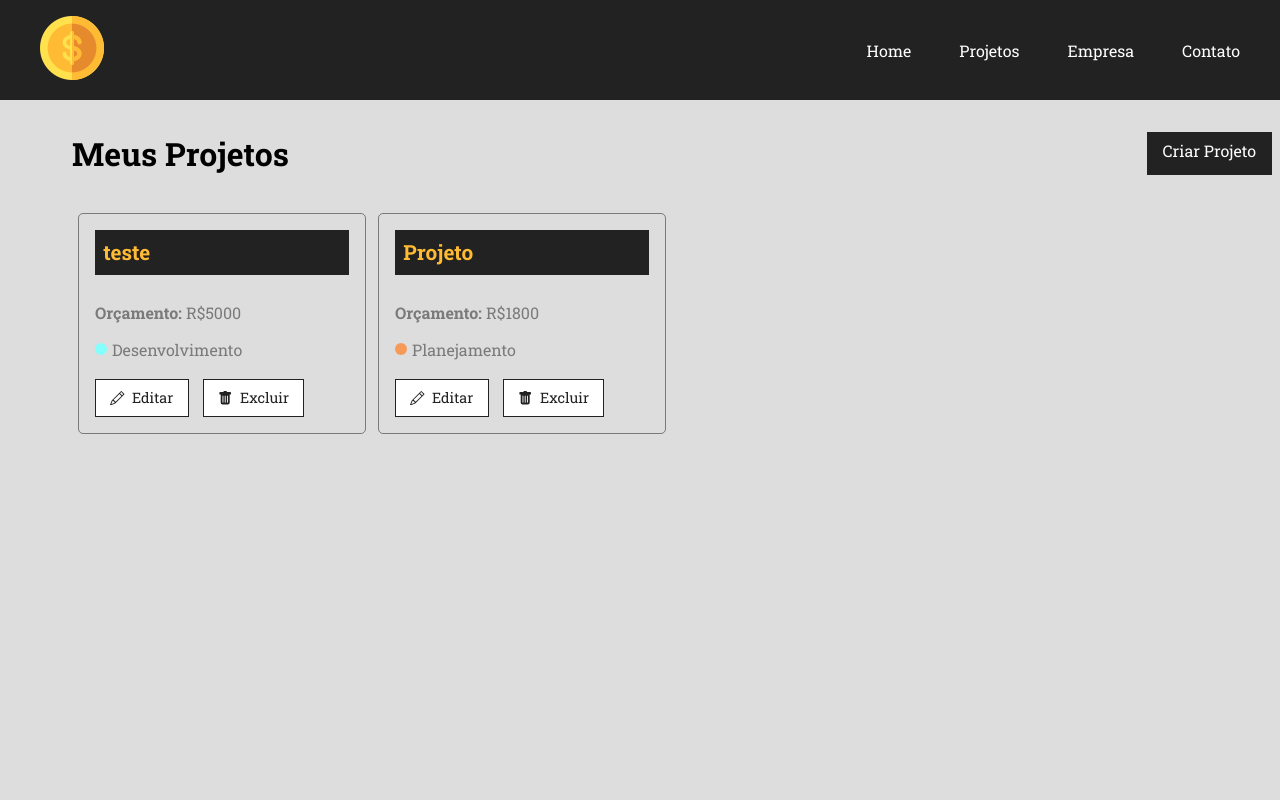
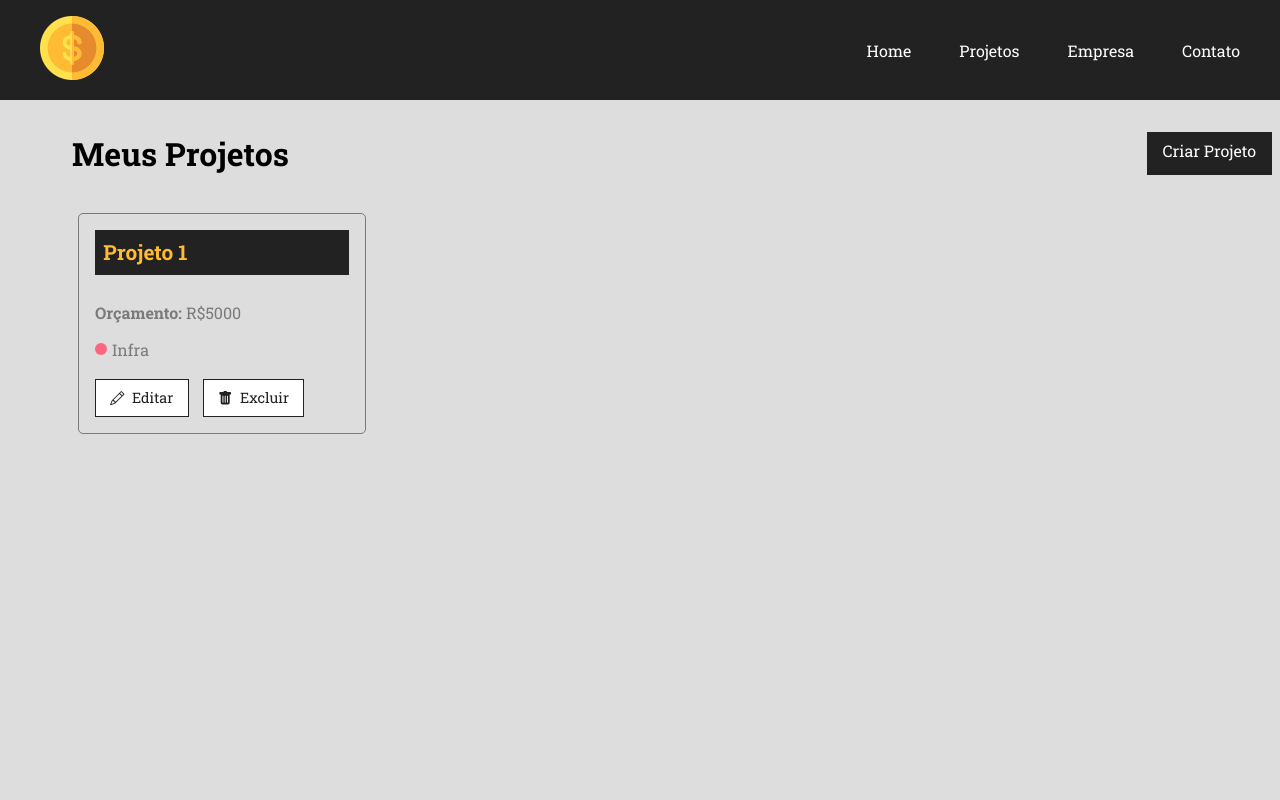
Before and after one commit to AndressaLp/Projeto-costs, a React (Create React App) app: page /projects in a window 1280 px wide. Shown: the top 800 px of the page. Built offline with nearby package versions, Linux system fonts and the light colour scheme; data requests are answered from the project's data file.

Commit message:
deletando projetos

```diff
--- a/db.json
+++ b/db.json
@@ -1,23 +1,12 @@
 {
   "projects": [
     {
-      "id": "1377",
-      "name": "teste",
+      "id": "2351",
+      "name": "Projeto 1",
       "budget": "5000",
       "category": {
-        "id": "2",
-        "name": "Desenvolvimento"
-      },
-      "cost": 0,
-      "services": []
-    },
-    {
-      "id": "2ee0",
-      "name": "Projeto",
-      "budget": "1800",
-      "category": {
-        "id": "4",
-        "name": "Planejamento"
+        "id": "1",
+        "name": "Infra"
       },
       "cost": 0,
       "services": []
--- a/src/components/pages/Projects.js
+++ b/src/components/pages/Projects.js
@@ -11,6 +11,7 @@
 
     const [projects, setProjects] = useState([])
     const [removeLoading, setRemoveLoading] = useState(false)
+    const [projectMessage, setProjectMessage] = useState('')
 
     const location = useLocation()
     let message = ''
@@ -35,6 +36,21 @@
         }, 1000)
     },[])
 
+    function removeProject(id){
+        fetch(`http://localhost:5000/projects/${id}`, {
+            method: 'DELETE',
+            headers:{
+                'Content-Type': 'application/json'
+            }
+        })
+        .then(resp => resp.json())
+        .then(data => {
+            setProjects(projects.filter((project) => project.id !== id))
+            setProjectMessage('Projeto removido com sucesso!')
+        })
+        .catch(err => console.log(err))
+    }
+
     return(
         <div className={styles.project_container}>
             <div className={styles.title_container}>
@@ -42,10 +58,11 @@
                 <LinkButton to="/newproject" text="Criar Projeto"/>
             </div>
             {message && <Message type="success" msg={message}/>}
+            {projectMessage && <Message type="error" msg={projectMessage}/>}
             <Container customClass="start">
                 {projects.length > 0 &&
                 projects.map((project) =>
-                    <ProjectCard id={project.id} name={project.name} budget={project.budget} category={project.category.name} key={project.id} />
+                    <ProjectCard id={project.id} name={project.name} budget={project.budget} category={project.category.name} key={project.id} handleRemove={removeProject} />
                 )}
                 {!removeLoading && <Loading/>}
                 {removeLoading && projects.length === 0 && (
--- a/src/components/project/ProjectCard.js
+++ b/src/components/project/ProjectCard.js
@@ -3,6 +3,12 @@
 import {BsPencil, BsFillTrashFill} from 'react-icons/bs'
 
 function ProjectCard({id, name, budget, category, handleRemove}){
+
+    const remove = (e) => {
+        e.preventDefault()
+        handleRemove(id)
+    }
+
     return(
         <div className={styles.project_card}>
             <h4>{name}</h4>
@@ -16,9 +22,9 @@
                 <Link to="/">
                     <BsPencil/> Editar
                 </Link>
-                <Link to="/">
+                <button onClick={remove}>
                     <BsFillTrashFill/> Excluir
-                </Link>
+                </button>
             </div>
         </div>
     )
```
